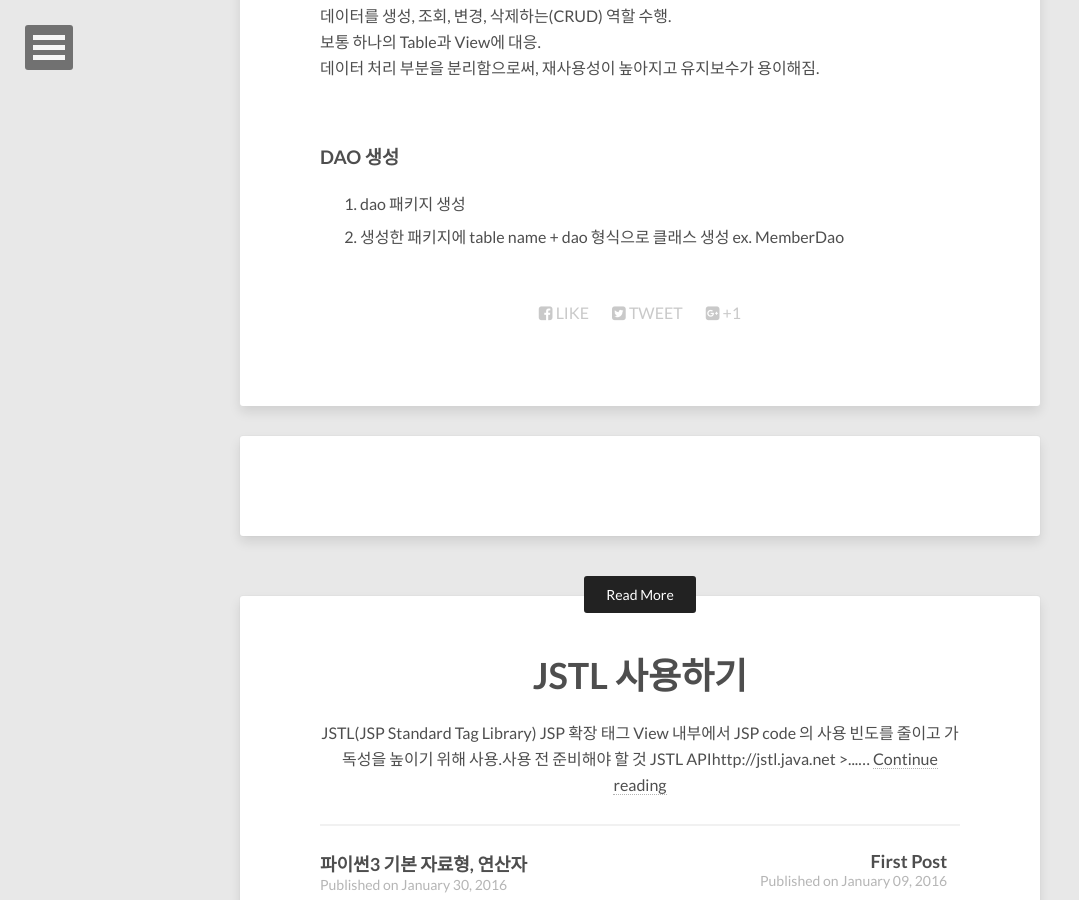
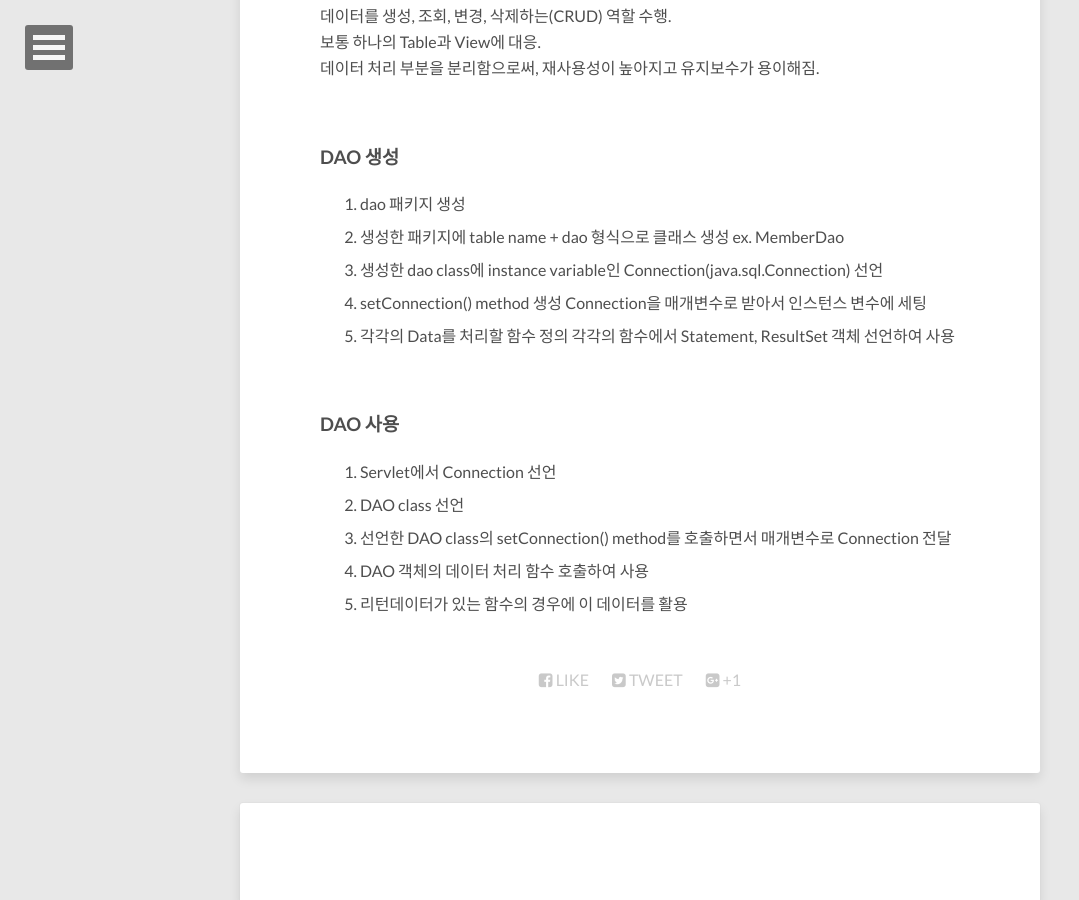
Before and after one commit to makeajourney/makeajourney.github.io, a Jekyll site: the page built from _posts/2016-02-07-dao.markdown, in a window 1280 px wide and 900 px high, scrolled down 408 px. Shown: the whole window, without its empty margins (0-1079 px from the left). Built offline with Jekyll 4.4.1, drawn with Linux system fonts in a browser that asks for light colours; nearby versions of some CDN libraries; comment, search, counter and statistics services are not loaded.

Commit message:
Update 2016-02-07-dao.markdown

```diff
--- a/_posts/2016-02-07-dao.markdown
+++ b/_posts/2016-02-07-dao.markdown
@@ -19,3 +19,17 @@ Data Access Object
 1. dao 패키지 생성
 1. 생성한 패키지에 table name + dao 형식으로 클래스 생성
   ex. MemberDao
+1. 생성한 dao class에 instance variable인 Connection(java.sql.Connection) 선언
+2. setConnection() method 생성
+  Connection을 매개변수로 받아서 인스턴스 변수에 세팅
+1. 각각의 Data를 처리할 함수 정의
+  각각의 함수에서 Statement, ResultSet 객체 선언하여 사용
+
+<br>
+
+### DAO 사용
+1. Servlet에서 Connection 선언
+2. DAO class 선언
+3. 선언한 DAO class의 setConnection() method를 호출하면서 매개변수로 Connection 전달
+4. DAO 객체의 데이터 처리 함수 호출하여 사용
+5. 리턴데이터가 있는 함수의 경우에 이 데이터를 활용
```
